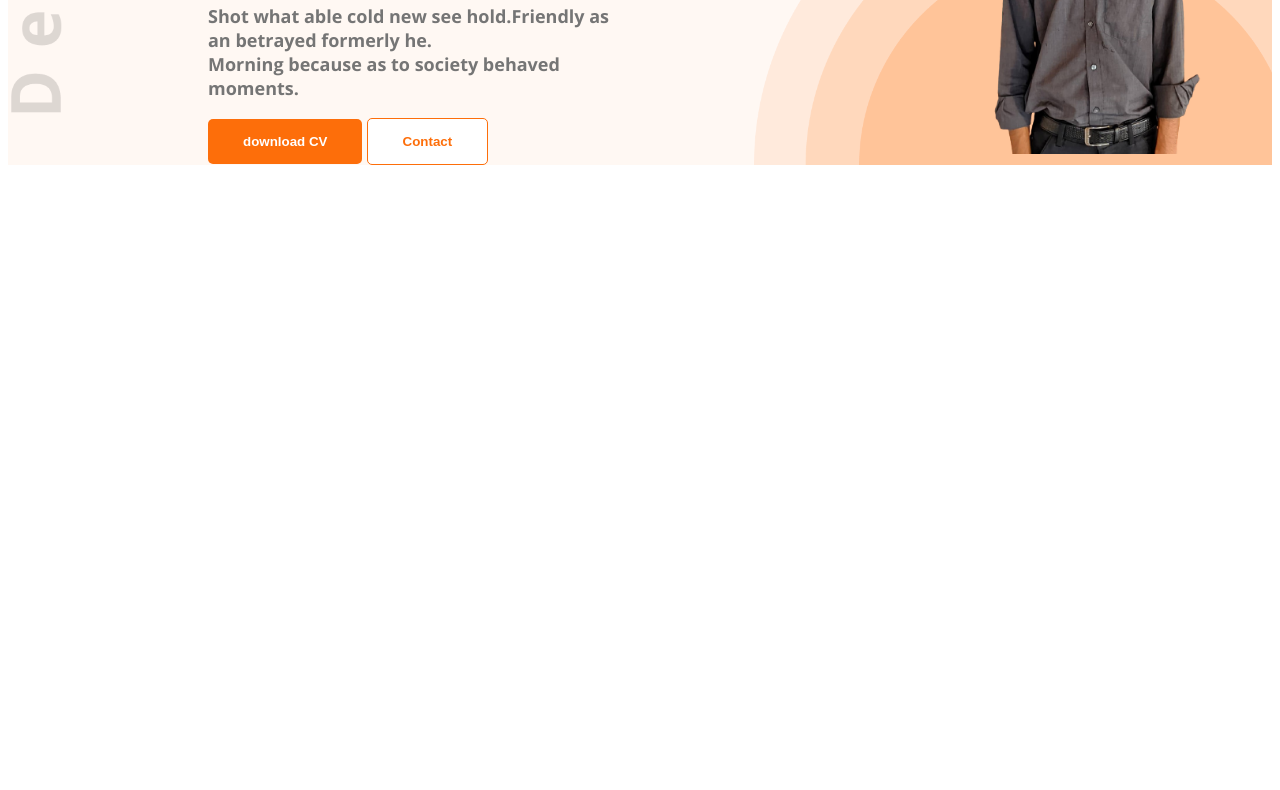
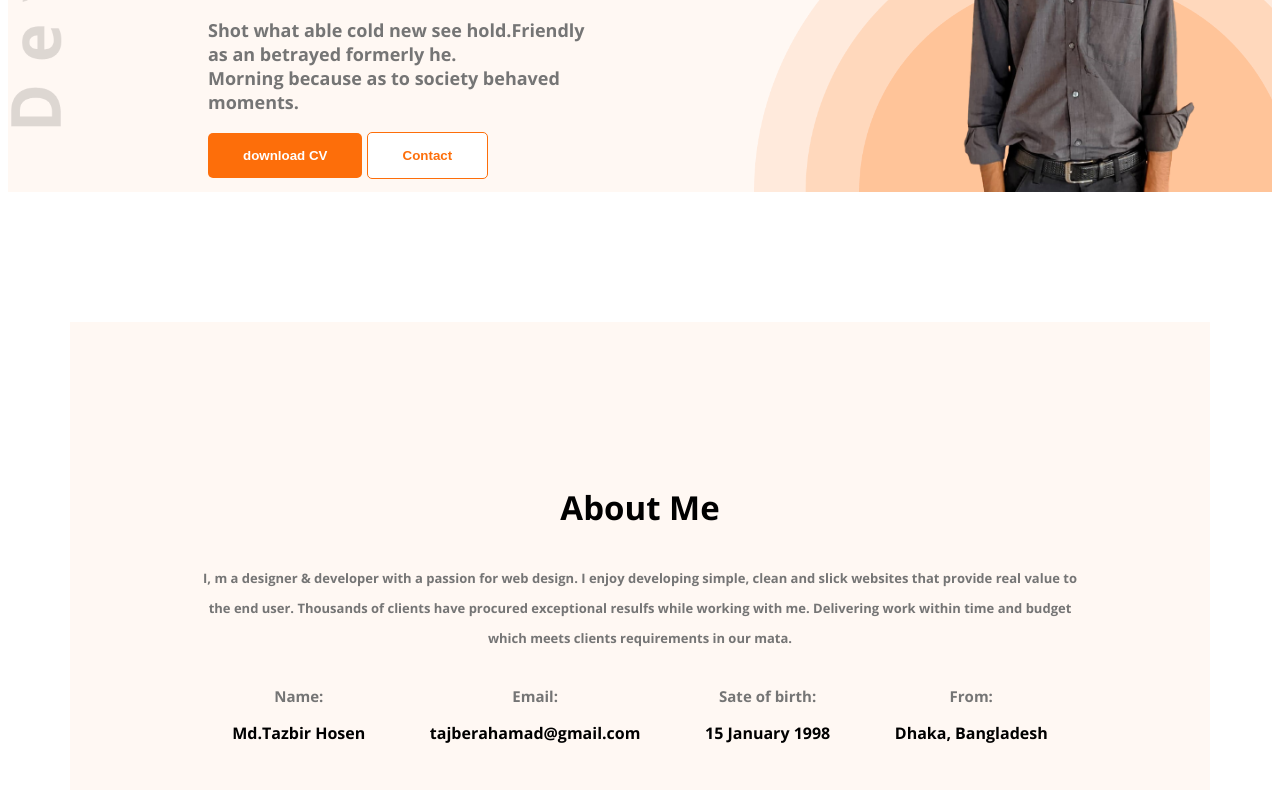
Before and after one commit to tazbir01/web-developer-portfolio, a plain HTML site: page index.html in a window 1280 px wide. Shown: the part 447-1237 px from the top of the page. Before the commit the page ends 800 px from the top, so only its background shows below. Drawn offline with nearby package versions, Linux system fonts and the light colour scheme.

Commit message:
complet about section

```diff
--- a/index.html
+++ b/index.html
@@ -35,7 +35,32 @@
             <img class="profile-pic" src="images/tazbir.png" alt="">
         </div>
     </header>
-    <main></main>
+    <main>
+        <section class="about">
+            <div class="about-container">
+                <h3 class="about-title">About Me</h3>
+                <p class="about-description">I, m a designer & developer with a passion for web design. I enjoy developing simple, clean and slick websites that provide real value to the end user. Thousands of clients have procured exceptional resulfs while working with me. Delivering work within time and budget which meets clients requirements in our mata.</p>
+                <div class="about-info-container">
+                    <div class="about-info">
+                        <h4 class="info-title">Name:</h4>
+                        <p class="info-description">Md.Tazbir Hosen</p>
+                    </div>
+                    <div class="about-info">
+                        <h4 class="info-title">Email:</h4>
+                        <p class="info-description">tajberahamad@gmail.com</p>
+                    </div>
+                    <div class="about-info">
+                        <h4 class="info-title">Sate of birth:</h4>
+                        <p class="info-description">15 January 1998</p>
+                    </div>
+                    <div class="about-info">
+                        <h4 class="info-title">From:</h4>
+                        <p class="info-description">Dhaka, Bangladesh</p>
+                    </div>
+                </div>
+            </div>
+        </section>
+    </main>
     <footer></footer>
 </body>
 
--- a/style/portfolio.css
+++ b/style/portfolio.css
@@ -16,7 +16,8 @@ body {
     font-weight: 700;
     padding: 15px 35px;
 }
-.button-contact{
+
+.button-contact {
     color: #FD6E0A;
     border: 1px solid #FD6E0A;
     background-color: white;
@@ -69,9 +70,11 @@ header {
     padding: 30px 30px 0px 0px;
     justify-content: space-around;
 }
-.banner-container{
+
+.banner-container {
     padding-left: 200px;
 }
+
 .banner-greeting {
     color: #474747;
     font-size: 25px;
@@ -90,7 +93,50 @@ header {
 }
 
 .profile-pic {
-    height: 400px;
-    width: 350px;
+    height: 450px;
+    width: 400px;
     padding-left: 300px;
 }
+/* this is main */
+main{
+    max-width: 1140px ;
+    margin: 0 auto;
+}
+
+/* this is for about section */
+
+.about {
+    background-color: #FFF8F3;
+    padding: 130px;
+    margin: 130px 0;
+}
+
+.about-title {
+    text-align: center;
+    font-size: 33px;
+    font-weight: 700;
+}
+
+.about-description {
+    color: #757575;
+    text-align: center;
+    font-size: 13px;
+    font-weight: 400;
+    line-height: 30px;
+}
+
+.about-info-container{
+    display: flex;
+    justify-content: space-around;
+}
+.about-info{
+    text-align: center;
+}
+.info-title{
+    font-size: 15px;
+    margin-bottom: 0;
+    color:  #757575;
+}
+.info-description:{
+    margin-top: 0;
+}
```
